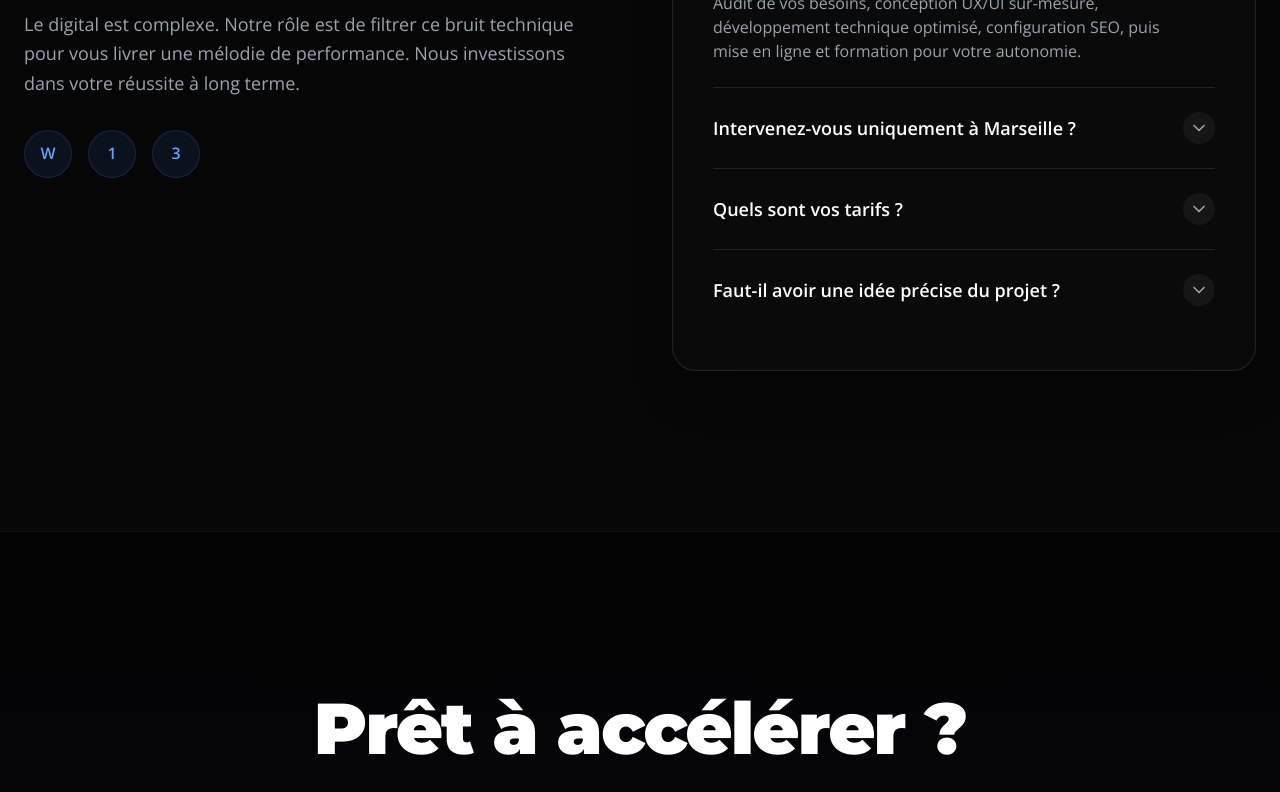
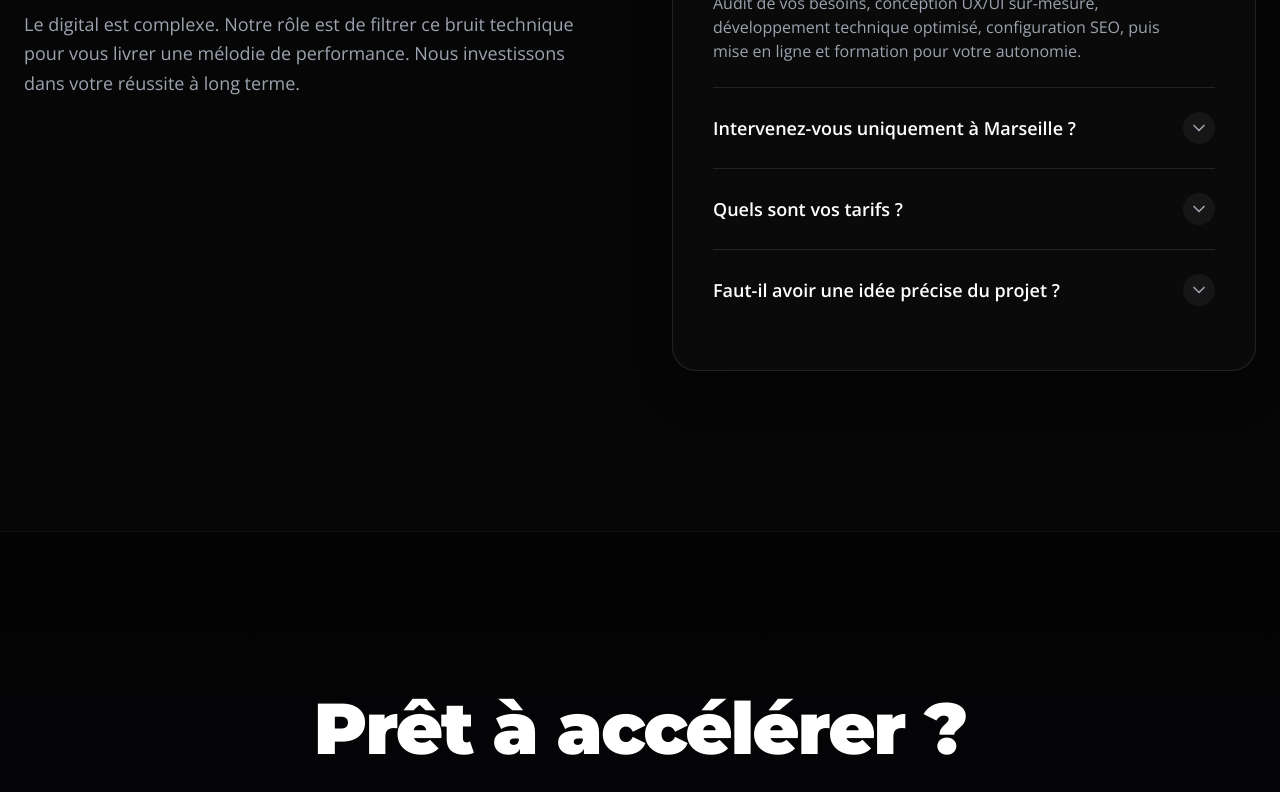
Before and after one commit to RayaneTks/webtreize, a Next.js app: page / in a window 1280 px wide. Shown: the part 2540-3332 px from the top of the page. Built offline with nearby package versions, Linux system fonts and the light colour scheme.

Commit message:
fix: retrait ronds W13 Vision + FAB masqué en section Contact (mobile)

```diff
--- a/components/MobileFab.tsx
+++ b/components/MobileFab.tsx
@@ -1,19 +1,40 @@
 'use client';
 
-import React from 'react';
+import React, { useState, useEffect } from 'react';
 import Link from 'next/link';
 import { MessageCircle } from 'lucide-react';
 import { useSmoothScroll } from '@/hooks/useSmoothScroll';
+import { cn } from '@/lib/utils';
 
 export function MobileFab() {
   const scroll = useSmoothScroll();
+  const [isContactVisible, setIsContactVisible] = useState(false);
+
+  useEffect(() => {
+    const el = document.getElementById('contact');
+    if (!el) return;
+
+    const observer = new IntersectionObserver(
+      ([entry]) => setIsContactVisible(entry?.isIntersecting ?? false),
+      { threshold: 0.15, rootMargin: '0px' }
+    );
+    observer.observe(el);
+    return () => observer.disconnect();
+  }, []);
 
   return (
-    <div className="md:hidden fixed bottom-5 left-1/2 -translate-x-1/2 z-50 w-[85%] max-w-[280px] pointer-events-auto">
+    <div
+      className={cn(
+        'md:hidden fixed bottom-5 left-1/2 -translate-x-1/2 z-50 w-[85%] max-w-[280px] transition-all duration-300 ease-out',
+        isContactVisible
+          ? 'opacity-0 translate-y-4 pointer-events-none'
+          : 'opacity-100 pointer-events-auto'
+      )}
+    >
       <Link
         href="#contact"
         onClick={(e) => scroll(e, '#contact')}
-        className="w-full flex items-center justify-center gap-2 bg-white text-black font-black py-3.5 px-5 text-sm sm:text-base rounded-2xl shadow-[0_20px_40px_rgba(0,0,0,0.8)] border border-white/20 active:scale-95 transition-all duration-300 ease-[cubic-bezier(0.16,1,0.3,1)]"
+        className="w-full flex items-center justify-center gap-2 bg-white text-black font-black py-3.5 px-5 text-sm sm:text-base rounded-2xl shadow-[0_20px_40px_rgba(0,0,0,0.8)] border border-white/20 active:scale-95 transition-transform duration-300 ease-[cubic-bezier(0.16,1,0.3,1)]"
       >
         <MessageCircle className="w-5 h-5" aria-hidden />
         Obtenir un Devis
--- a/components/sections/VisionFaqSection.tsx
+++ b/components/sections/VisionFaqSection.tsx
@@ -34,20 +34,9 @@ export function VisionFaqSection() {
             <h2 id="vision-title" className="text-4xl md:text-6xl font-black mb-6 tracking-tight leading-[1.1]">
               Un partenaire,<br /> pas juste un prestataire.
             </h2>
-            <p className="text-lg text-gray-400 mb-8 leading-relaxed">
+            <p className="text-lg text-gray-400 leading-relaxed">
               Le digital est complexe. Notre rôle est de filtrer ce bruit technique pour vous livrer une mélodie de performance. Nous investissons dans votre réussite à long terme.
             </p>
-            <div className="flex gap-4" aria-hidden>
-              <div className="w-12 h-12 rounded-full bg-blue-500/10 flex items-center justify-center text-blue-400 font-bold border border-blue-500/20">
-                W
-              </div>
-              <div className="w-12 h-12 rounded-full bg-blue-500/10 flex items-center justify-center text-blue-400 font-bold border border-blue-500/20">
-                1
-              </div>
-              <div className="w-12 h-12 rounded-full bg-blue-500/10 flex items-center justify-center text-blue-400 font-bold border border-blue-500/20">
-                3
-              </div>
-            </div>
           </Reveal>
         </div>
 
```
